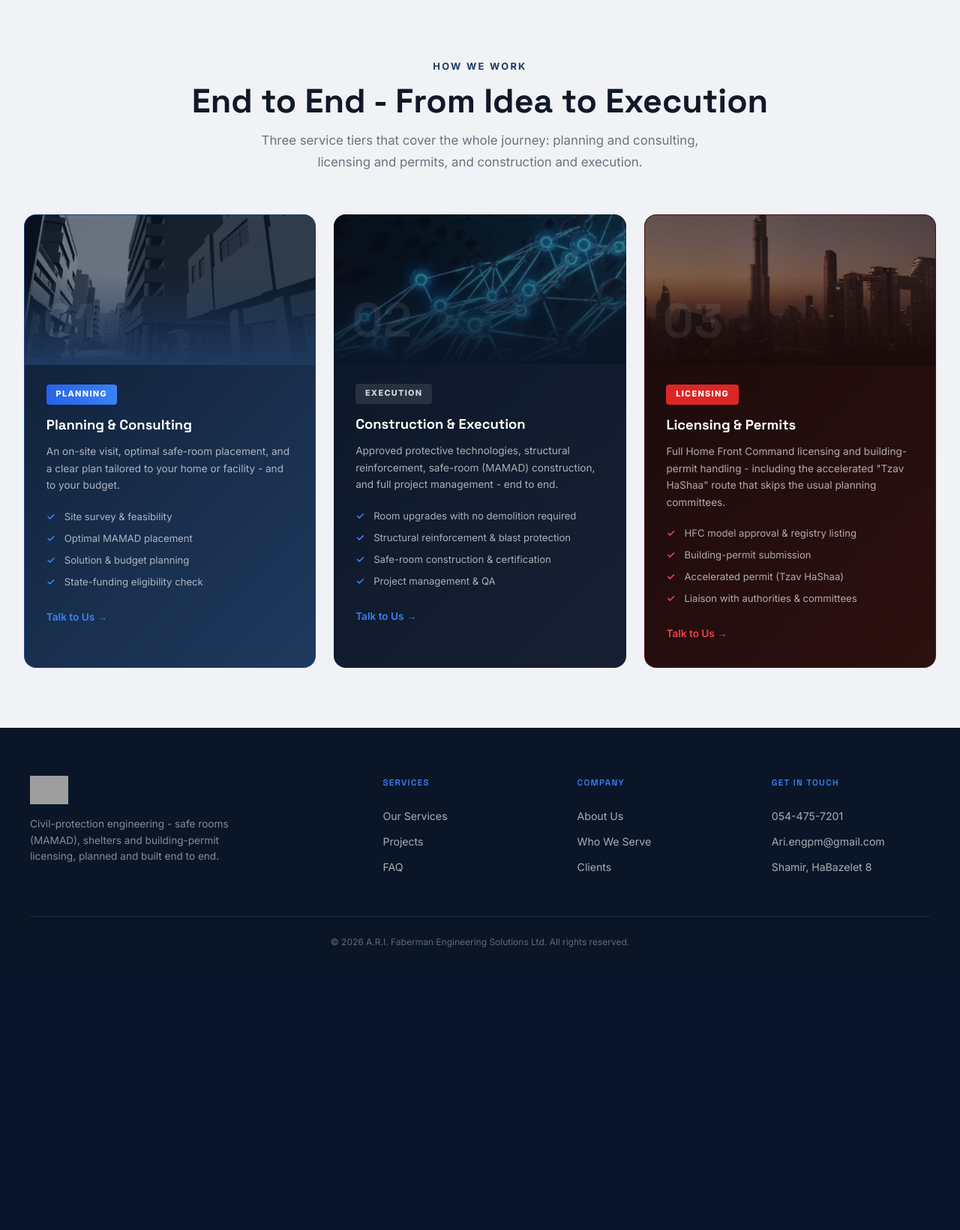
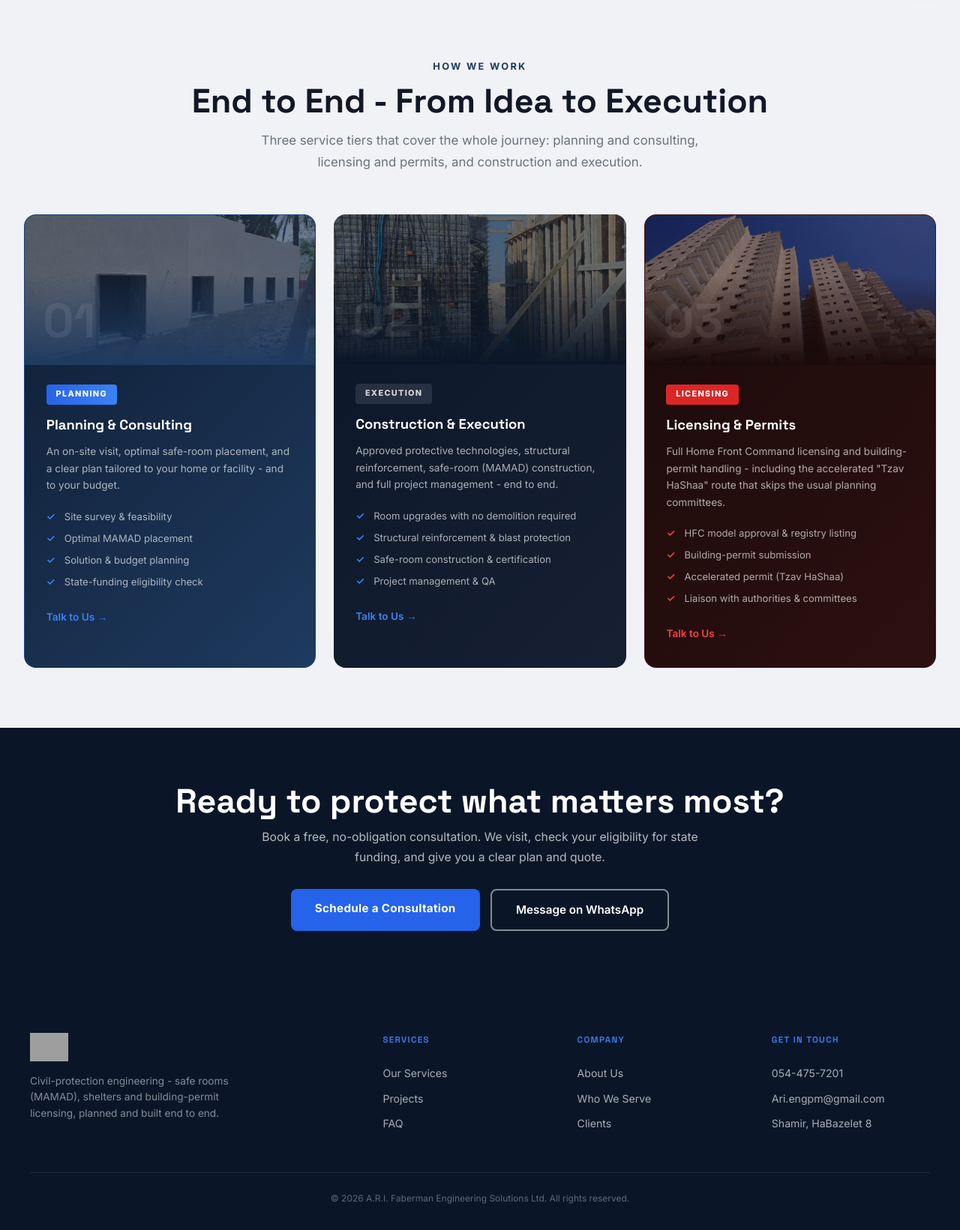
Before and after one commit to FORTLINEGLOBAL/ClaudeCode, a WordPress theme: template fortline/front-page.php in a window 1280 px wide. Shown: the part 801-2442 px from the top of the page at 75% size. Before the commit the page ends 2065 px from the top, so only its background shows below. Run offline with PHP 8.4 and a stand-in for WordPress, Linux system fonts and the light colour scheme; the site name, menu and one post (Sample post) are stand-ins, and other content is empty; some libraries are stand-ins or nearby versions; grey boxes are pictures that could not be loaded.

Commit message:
Polish the Home page: real tile imagery + closing CTA band
- Replace the service-tier tile backgrounds (including an off-brand skyline)
  with real project photos.
- Add a closing call-to-action band on the Home page (Schedule a Consultation
  / WhatsApp), EN/HE.

Co-Authored-By: Claude Opus 4.8 <noreply@anthropic.com>
Claude-Session: https://claude.ai/code/session_01LmKTHmLmvGMNFEa9dhwUok

```diff
--- a/fortline/front-page.php
+++ b/fortline/front-page.php
@@ -988,7 +988,7 @@ Protection and engineering solutions for the private, public and municipal secto
 <!-- Card 1: Planning & Consulting -->
 <div class="svc-card primary fade-in">
 <div class="svc-img">
-<img src="<?php echo get_template_directory_uri(); ?>/images/facility-thumb.jpg" alt="Planning &amp; Consulting" loading="lazy">
+<img src="<?php echo get_template_directory_uri(); ?>/images/projects/proj04.jpg" alt="Planning &amp; Consulting" loading="lazy">
 <div class="svc-num">01</div>
 </div>
 <div class="svc-body">
@@ -1008,7 +1008,7 @@ Protection and engineering solutions for the private, public and municipal secto
 <!-- Card 2: Construction & Execution -->
 <div class="svc-card accent fade-in fade-in-delay-1">
 <div class="svc-img">
-<img src="<?php echo get_template_directory_uri(); ?>/images/shield-thumb.jpg" alt="Construction &amp; Execution" loading="lazy">
+<img src="<?php echo get_template_directory_uri(); ?>/images/projects/proj09.jpg" alt="Construction &amp; Execution" loading="lazy">
 <div class="svc-num">02</div>
 </div>
 <div class="svc-body">
@@ -1028,7 +1028,7 @@ Protection and engineering solutions for the private, public and municipal secto
 <!-- Card 3: Licensing & Permits -->
 <div class="svc-card govt fade-in fade-in-delay-2">
 <div class="svc-img">
-<img src="<?php echo get_template_directory_uri(); ?>/images/national-thumb.jpg" alt="Licensing &amp; Permits" loading="lazy">
+<img src="<?php echo get_template_directory_uri(); ?>/images/projects/proj03.jpg" alt="Licensing &amp; Permits" loading="lazy">
 <div class="svc-num">03</div>
 </div>
 <div class="svc-body">
@@ -1049,6 +1049,18 @@ Protection and engineering solutions for the private, public and municipal secto
 </div>
 </section>
 
+
+<!-- ===== HOME CTA BAND ===== -->
+<section data-page="home" style="padding:4.5rem 0;background:var(--bg-dark);position:relative;overflow:hidden">
+<div class="container" style="text-align:center;position:relative;z-index:1">
+<div class="section-title fade-in" style="color:#fff;margin-bottom:0.6rem" data-i18n="cta.title">Ready to protect what matters most?</div>
+<p class="fade-in" style="color:rgba(255,255,255,0.7);max-width:640px;margin:0 auto 1.8rem;font-size:0.98rem;line-height:1.7" data-i18n="cta.sub">Book a free, no-obligation consultation. We visit, check your eligibility for state funding, and give you a clear plan and quote.</p>
+<div class="fade-in" style="display:flex;gap:0.9rem;justify-content:center;flex-wrap:wrap">
+<a href="#contact" class="btn-gold" data-i18n="cta.b1">Schedule a Consultation</a>
+<a href="https://wa.me/972544757201" target="_blank" rel="noopener" class="btn-white" data-i18n="cta.b2">Message on WhatsApp</a>
+</div>
+</div>
+</section>
 
 <!-- ===== OUR SERVICES (detailed) ===== -->
 <section style="padding:5rem 0;background:#fff;border-top:1px solid var(--border)" id="services" data-page="services">
@@ -1180,7 +1192,7 @@ Protection and engineering solutions for the private, public and municipal secto
     <a href="#contact" class="wws-cta">Explore Developer Solutions &rarr;</a>
   </div>
   <div class="wws-visual">
-    <img src="<?php echo get_template_directory_uri(); ?>/images/national-thumb.jpg" alt="Developments and construction projects">
+    <img src="<?php echo get_template_directory_uri(); ?>/images/projects/proj03.jpg" alt="Developments and construction projects">
     <div class="wws-badge">Developers &amp; Companies</div>
   </div>
 </div>
--- a/fortline/translations/home-additions.js
+++ b/fortline/translations/home-additions.js
@@ -249,6 +249,12 @@ window.HOME_ADDITIONS_TRANSLATIONS = {
     'mp.a2': 'מדידה של המבנה והמגרש ע"י מודד מוסמך (קונטור הבית, חזית החיבור, תשתיות בשטח, קווי מגרש, גושים וחלקות ותב"ע מאושרת) לצורך הגשת ההיתר ברישוי זמין, וכן בדיקת קרקע ודו"ח עם הנחיות לביסוס לכל בית.',
     'mp.q3': 'שלב ג – תכנון מפורט ורישוי',
     'mp.a3': 'תכנון אדריכלי בקנ"מ 1:100 ו-1:50 ותכנון קונסטרוקציה בקנ"מ 1:50, בחיבור לבית ולפי הנחיות פיקוד העורף ובחתימת אדריכל ומהנדס שלד מוסמכים; הזנת הבקשה למערכות פיקוד העורף וליווי מול הגורמים עד לאישור הסופי – ואישור תחילת ביצוע.',
+
+    // ── Home CTA band ──
+    'cta.title': 'מוכנים להגן על מה שהכי חשוב?',
+    'cta.sub': 'קבעו שיחת ייעוץ ללא התחייבות. נגיע אליכם, נבדוק זכאות למימון המדינה וניתן תוכנית והצעת מחיר ברורה.',
+    'cta.b1': 'לתיאום ייעוץ',
+    'cta.b2': 'כתבו לנו בוואטסאפ',
   },
 
   en: {
```
